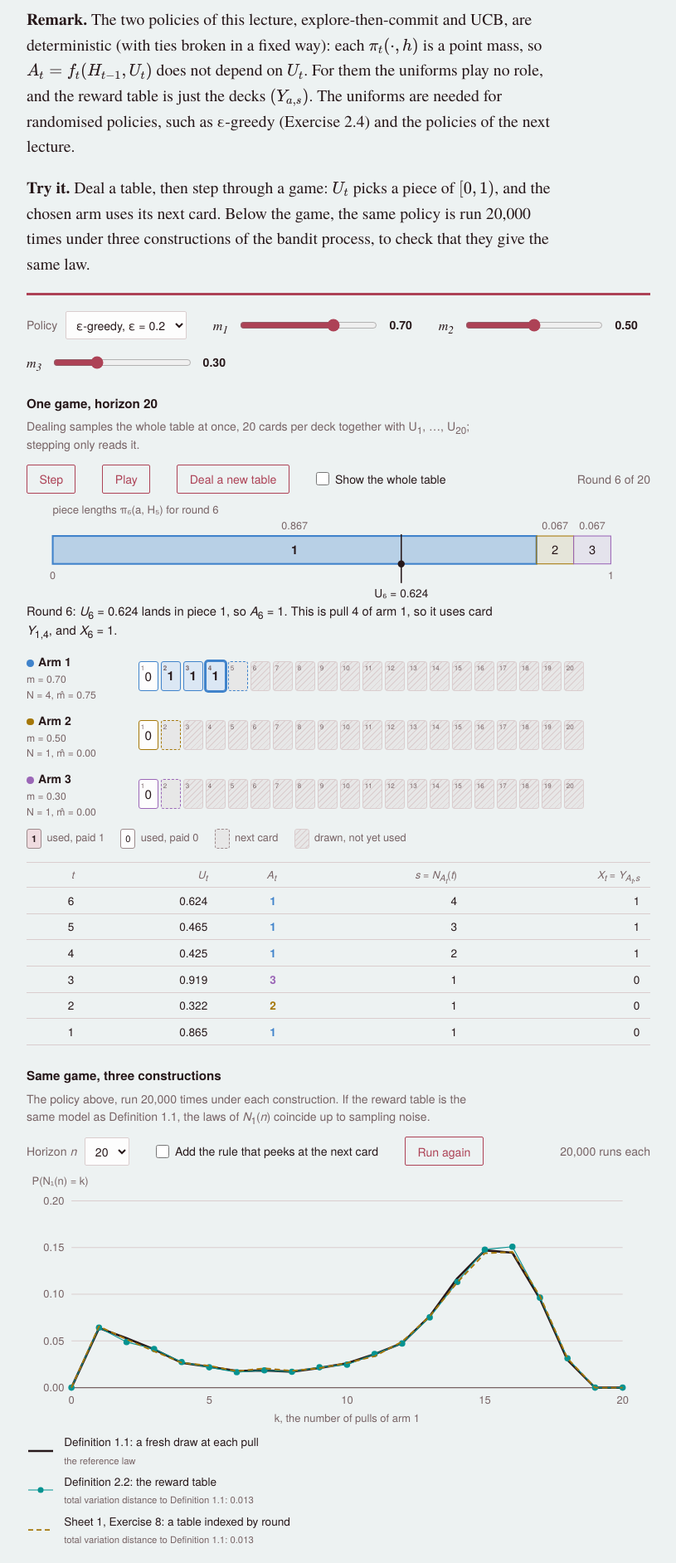
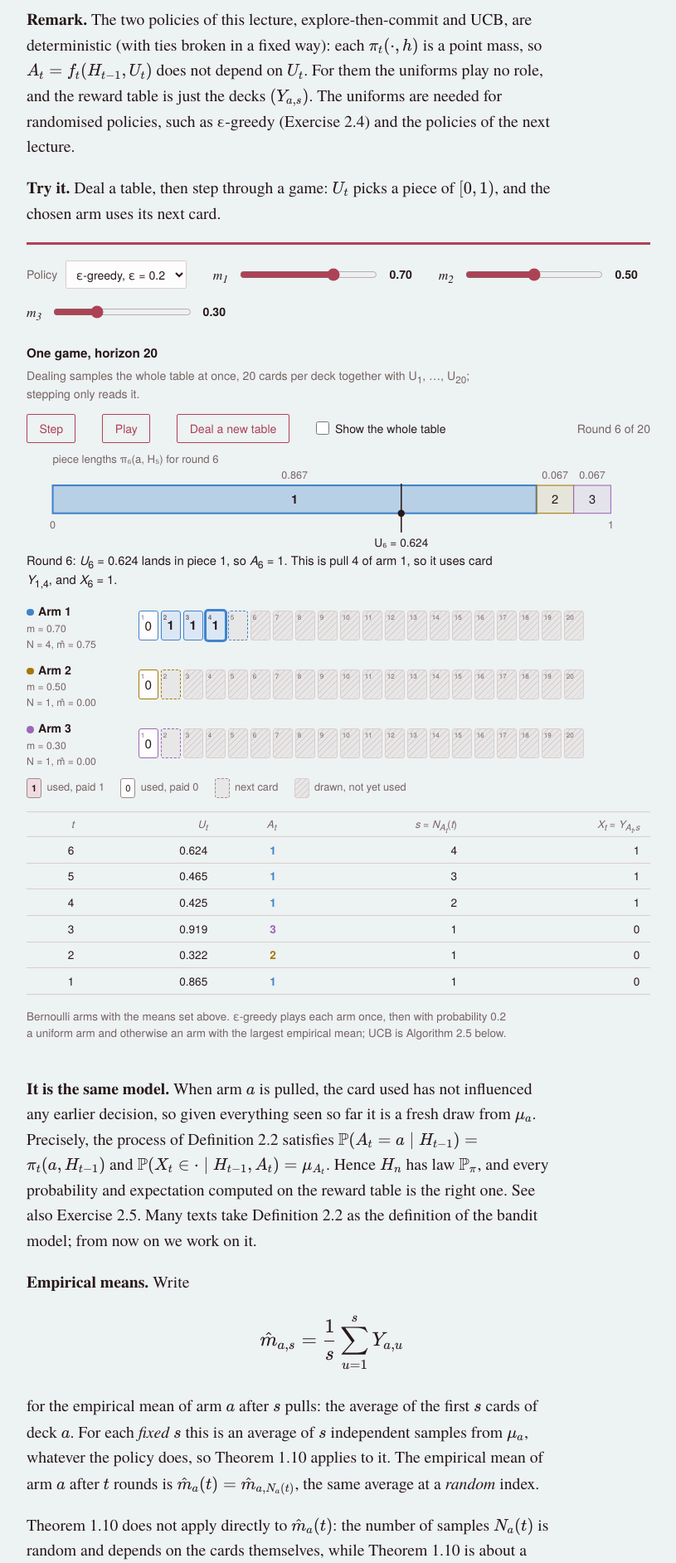
Before and after one commit to iyertejas/iyertejas.github.io, a Jekyll site: the page built from course-rl-2026-lecture-2.md, in a window 1280 px wide. Shown: the part 2224-4108 px from the top of the page at 83% size, without its empty margins (232-1047 px from the left). Built offline with Jekyll 4.4.1, drawn with Linux system fonts in a browser that asks for light colours; some of the changed text lies outside the part shown.

Commit message:
Lecture 2: remove the law-check part of the reward-table simulation; Exercise 2.5(b) on paper

```diff
--- a/_includes/sim-reward-table.html
+++ b/_includes/sim-reward-table.html
@@ -34,23 +34,4 @@
 </table>
 </div>
 
-<h3>Same game, three constructions</h3>
-<p class="rt-p">The policy above, run 20,000 times under each construction. If the reward table is the same model as Definition 1.1, the laws of <i>N</i><sub>1</sub>(<i>n</i>) coincide up to sampling noise.</p>
-<div class="controls rt-buttons">
-<div class="rt-field"><label for="rtN">Horizon <i>n</i></label>
-<select id="rtN"><option value="10">10</option><option value="20" selected>20</option><option value="40">40</option></select></div>
-<label class="rt-check"><input type="checkbox" id="rtPeek"> Add the rule that peeks at the next card</label>
-<button id="rtRun" type="button">Run again</button>
-<span class="rt-round" id="rtRunStatus"></span>
-</div>
-<svg class="rt-chart" id="rtChart" viewBox="0 0 680 280" role="img" aria-label="The law of N_1(n) under each construction"></svg>
-<div class="rt-legend" id="rtLegend"></div>
-<p class="rt-p">Both sides of the identity <span class="rt-math">E[Σ<sub><i>t</i></sub> <i>X<sub>t</sub></i>] = Σ<sub><i>a</i></sub> <i>m<sub>a</sub></i> E[<i>N<sub>a</sub></i>(<i>n</i>)]</span> from the proof of Lemma 1.6, estimated from the same runs:</p>
-<div class="rt-scroll rt-scroll-free">
-<table class="rt-table rt-lemma">
-<thead><tr><th scope="col">Construction</th><th scope="col">average Σ <i>X<sub>t</sub></i></th><th scope="col">Σ <i>m<sub>a</sub></i> · average <i>N<sub>a</sub></i>(<i>n</i>)</th><th scope="col">gap</th></tr></thead>
-<tbody id="rtLemma"></tbody>
-</table>
-</div>
-<p class="small-lab">With 20,000 runs, a total variation distance of about 0.01 and a gap of a few hundredths are sampling noise.</p>
 </figure>
--- a/course-rl-2026-lecture-2.md
+++ b/course-rl-2026-lecture-2.md
@@ -81,14 +81,14 @@ Picture a deck of cards for each arm: deck $$a$$ is $$Y_{a,1}, Y_{a,2}, \dots$$,
 
 **Remark.** The two policies of this lecture, explore-then-commit and UCB, are deterministic (with ties broken in a fixed way): each $$\pi_t(\cdot, h)$$ is a point mass, so $$A_t = f_t(H_{t-1}, U_t)$$ does not depend on $$U_t$$. For them the uniforms play no role, and the reward table is just the decks $$(Y_{a,s})$$. The uniforms are needed for randomised policies, such as ε-greedy (Exercise 2.4) and the policies of the next lecture.
 
-**Try it.** Deal a table, then step through a game: $$U_t$$ picks a piece of $$[0, 1)$$, and the chosen arm uses its next card. Below the game, the same policy is run 20,000 times under three constructions of the bandit process, to check that they give the same law.
+**Try it.** Deal a table, then step through a game: $$U_t$$ picks a piece of $$[0, 1)$$, and the chosen arm uses its next card.
 
 {% include sim-reward-table.html %}
 
-Bernoulli arms with the means set above. ε-greedy plays each arm once, then with probability 0.2 a uniform arm and otherwise an arm with the largest empirical mean; UCB is Algorithm 2.5 below. The peeking rule is not a policy: before choosing, it looks at the next card of each deck and swaps a 0 for a 1 when it can.
+Bernoulli arms with the means set above. ε-greedy plays each arm once, then with probability 0.2 a uniform arm and otherwise an arm with the largest empirical mean; UCB is Algorithm 2.5 below.
 {: .caption}
 
-**It is the same model.** When arm $$a$$ is pulled, the card used has not influenced any earlier decision, so given everything seen so far it is a fresh draw from $$\mu_a$$. Precisely, the process of Definition 2.2 satisfies $$\mathbb P(A_t = a \mid H_{t-1}) = \pi_t(a, H_{t-1})$$ and $$\mathbb P(X_t \in \cdot \mid H_{t-1}, A_t) = \mu_{A_t}$$. Hence $$H_n$$ has law $$\mathbb P_\pi$$, and every probability and expectation computed on the reward table is the right one. Exercise 2.5 tests it in the simulation above. Many texts take Definition 2.2 as the definition of the bandit model; from now on we work on it.
+**It is the same model.** When arm $$a$$ is pulled, the card used has not influenced any earlier decision, so given everything seen so far it is a fresh draw from $$\mu_a$$. Precisely, the process of Definition 2.2 satisfies $$\mathbb P(A_t = a \mid H_{t-1}) = \pi_t(a, H_{t-1})$$ and $$\mathbb P(X_t \in \cdot \mid H_{t-1}, A_t) = \mu_{A_t}$$. Hence $$H_n$$ has law $$\mathbb P_\pi$$, and every probability and expectation computed on the reward table is the right one. See also Exercise 2.5. Many texts take Definition 2.2 as the definition of the bandit model; from now on we work on it.
 
 **Empirical means.** Write
 
--- a/sims.js
+++ b/sims.js
@@ -1210,89 +1210,17 @@ function rewardTableWidget(){
       : `<tr><td colspan="5" class="rt-empty">No rounds played yet.</td></tr>`;
   }
 
-  /* the law check */
-  function simulate(c, pol, n, m){
-    const r = rng(seed()), hist = new Float64Array(n+1);
-    const Y = [new Uint8Array(n), new Uint8Array(n), new Uint8Array(n)], Yr = new Uint8Array(n*K), U = new Float64Array(n);
-    const N = [0,0,0], S = [0,0,0], sumN = [0,0,0], table = c === "table" || c === "peek";
-    let sumX = 0;
-    for (let run=0; run<RUNS; run++){
-      N[0] = N[1] = N[2] = 0; S[0] = S[1] = S[2] = 0;
-      if (table){ for (let a=0;a<K;a++) for (let s=0;s<n;s++) Y[a][s] = r() < m[a] ? 1 : 0; for (let t=0;t<n;t++) U[t] = r(); }
-      else if (c === "round"){ for (let i=0;i<n*K;i++) Yr[i] = r() < m[i % K] ? 1 : 0; }
-      for (let t=1;t<=n;t++){
-        let a = pick(probs(pol, t, n, N, S), table ? U[t-1] : r());
-        if (c === "peek" && Y[a][N[a]] === 0){ for (let b=0;b<K;b++) if (Y[b][N[b]] === 1){ a = b; break; } }
-        const x = c === "fresh" ? (r() < m[a] ? 1 : 0) : c === "round" ? Yr[(t-1)*K + a] : Y[a][N[a]];
-        N[a]++; S[a] += x; sumX += x;
-      }
-      hist[N[0]]++; sumN[0] += N[0]; sumN[1] += N[1]; sumN[2] += N[2];
-    }
-    for (let k=0;k<=n;k++) hist[k] /= RUNS;
-    return { c, hist, meanX: sumX/RUNS, lemma: (m[0]*sumN[0] + m[1]*sumN[1] + m[2]*sumN[2])/RUNS };
-  }
-  const SERIES = {
-    fresh: { label:"Definition 1.1: a fresh draw at each pull", col:"var(--ink)", w:2.5, dash:"", mark:"" },
-    table: { label:"Definition 2.2: the reward table", col:"var(--c3)", w:1, dash:"", mark:"circle" },
-    round: { label:"Sheet 1, Exercise 8: a table indexed by round", col:"var(--c1)", w:1.75, dash:"6 4", mark:"" },
-    peek:  { label:"The reward table with the peeking rule", col:"var(--accent)", w:1.75, dash:"", mark:"square" }
-  };
-  const swatch = sp => `<svg width="34" height="14" viewBox="0 0 34 14" aria-hidden="true"><line x1="2" y1="7" x2="32" y2="7" stroke="${sp.col}" stroke-width="${sp.w}" stroke-dasharray="${sp.dash}"/>`
-    + (sp.mark === "circle" ? `<circle cx="17" cy="7" r="3.5" fill="${sp.col}"/>` : sp.mark === "square" ? `<rect x="13.5" y="3.5" width="7" height="7" fill="${sp.col}"/>` : "") + `</svg>`;
-  function drawChart(res, n){
-    const W = fit("rtChart", 680, 280), H = 280, L = 50, R = 16, T = 30, B = 42, pw = W-L-R, ph = H-T-B;
-    let ymax = 0; res.forEach(r => r.hist.forEach(v => { if (v > ymax) ymax = v; }));
-    const ystep = [0.02, 0.05, 0.1, 0.2, 0.25, 0.5].find(s => ymax/s <= 6) || 0.5, ytop = Math.ceil(ymax*1.05/ystep)*ystep;
-    const X = k => L + k/n*pw, Yc = v => T + ph - v/ytop*ph, xstep = n <= 10 ? 2 : n <= 20 ? 5 : 10;
-    const lab = (x, y, s, a = "middle") => `<text x="${x}" y="${y}" text-anchor="${a}" font-family="var(--sans)" font-size="12" fill="var(--muted)">${s}</text>`;
-    let o = "";
-    for (let v=0; v<=ytop+1e-9; v+=ystep) o += `<line x1="${L}" x2="${W-R}" y1="${Yc(v)}" y2="${Yc(v)}" stroke="var(--rule)"/>` + lab(L-8, Yc(v)+4, v.toFixed(2), "end");
-    for (let k=0; k<=n; k+=xstep) o += lab(X(k), T+ph+18, k);
-    o += lab(L + pw/2, H-4, "k, the number of pulls of arm 1") + lab(L-44, 12, "P(N₁(n) = k)", "start");
-    o += `<line x1="${L}" x2="${W-R}" y1="${T+ph}" y2="${T+ph}" stroke="var(--muted)"/>`;
-    for (const r of res){
-      const sp = SERIES[r.c];
-      o += `<polyline points="${Array.from(r.hist, (v,k) => `${X(k).toFixed(1)},${Yc(v).toFixed(1)}`).join(" ")}" fill="none" stroke="${sp.col}" stroke-width="${sp.w}" stroke-dasharray="${sp.dash}" stroke-linejoin="round"/>`;
-      if (sp.mark === "circle") r.hist.forEach((v,k) => { o += `<circle cx="${X(k)}" cy="${Yc(v)}" r="3.5" fill="${sp.col}"/>`; });
-      if (sp.mark === "square") r.hist.forEach((v,k) => { o += `<rect x="${X(k)-3}" y="${Yc(v)-3}" width="6" height="6" fill="${sp.col}"/>`; });
-    }
-    $("rtChart").innerHTML = o;
-    const base = res[0].hist;
-    $("rtLegend").innerHTML = res.map(r => {
-      let note = "the reference law";
-      if (r.c !== "fresh"){ let d = 0; for (let k=0;k<=n;k++) d += Math.abs(r.hist[k] - base[k]); note = `total variation distance to Definition 1.1: ${(d/2).toFixed(3)}`; }
-      return `<div class="rt-leg">${swatch(SERIES[r.c])}<span>${SERIES[r.c].label}<br><small>${note}</small></span></div>`;
-    }).join("");
-    $("rtLemma").innerHTML = res.map(r => {
-      const gap = r.meanX - r.lemma;
-      return `<tr><th scope="row">${SERIES[r.c].label}</th><td>${r.meanX.toFixed(3)}</td><td>${r.lemma.toFixed(3)}</td><td${Math.abs(gap) > 0.1 ? ' class="rt-flag"' : ""}>${gap < 0 ? "−" : "+"}${Math.abs(gap).toFixed(3)}</td></tr>`;
-    }).join("");
-  }
-  let ran = false, lastRes = null, lastN = 0;
-  function run(){
-    ran = true;
-    $("rtRunStatus").textContent = "Running…"; $("rtRun").disabled = true;
-    setTimeout(() => {
-      const n = +$("rtN").value, pol = policy(), m = means();
-      const list = ["fresh", "table", "round"]; if ($("rtPeek").checked) list.push("peek");
-      lastRes = list.map(c => simulate(c, pol, n, m)); lastN = n; drawChart(lastRes, n);
-      $("rtRunStatus").textContent = `${RUNS.toLocaleString("en-GB")} runs each`; $("rtRun").disabled = false;
-    }, 20);
-  }
 
-  const reset = () => { deal(); if (ran) run(); };
+  const reset = () => deal();
   ["rtM1","rtM2","rtM3"].forEach(id => bindSlider(id, 2, null, reset));
   $("rtPolicy").addEventListener("change", reset);
   $("rtStep").addEventListener("click", () => { stop(); step(); });
   $("rtPlay").addEventListener("click", play);
   $("rtDeal").addEventListener("click", deal);
   $("rtReveal").addEventListener("change", drawDecks);
-  $("rtN").addEventListener("change", run);
-  $("rtPeek").addEventListener("change", run);
-  $("rtRun").addEventListener("click", run);
   deal();
   for (let i=0;i<6;i++) step();
-  return { start(){ if (!ran) run(); }, redraw(){ drawInterval(); if (lastRes) drawChart(lastRes, lastN); } };
+  return { start(){}, redraw(){ drawInterval(); } };
 }
 
 /* ---------- boot ---------- */
--- a/style.css
+++ b/style.css
@@ -266,7 +266,7 @@ button:disabled:hover{background:transparent}
 .rt-check input{accent-color:var(--accent);width:1rem;height:1rem;margin:0}
 .rt-round{margin-left:auto;color:var(--muted);font-variant-numeric:tabular-nums}
 .rt-buttons{margin-bottom:.6rem}
-.rt-interval,.rt-chart{display:block;width:100%;height:auto;max-width:46rem;overflow:visible}
+.rt-interval{display:block;width:100%;height:auto;max-width:46rem;overflow:visible}
 #table-demo .status{margin:.2rem 0 1rem;min-height:3em;max-width:72ch}
 .rt-decks{display:grid;gap:.7rem;font-family:var(--sans)}
 .rt-deck{display:grid;grid-template-columns:7.5rem minmax(0,1fr);gap:.8rem;align-items:center}
@@ -287,16 +287,9 @@ button:disabled:hover{background:transparent}
 .rt-key{display:flex;flex-wrap:wrap;gap:.4rem 1.2rem;font-family:var(--sans);font-size:.8rem;color:var(--muted);margin:.7rem 0 1rem}
 .rt-key .rt-card{width:18px;height:24px;font-size:.7rem;margin-right:.4rem;vertical-align:middle}
 .rt-scroll{overflow:auto;max-height:15rem;border-top:1px solid var(--rule);border-bottom:1px solid var(--rule);margin:.4rem 0 .8rem}
-.rt-scroll-free{max-height:none}
 .rt-table{border-collapse:collapse;width:100%;font-family:var(--sans);font-size:.85rem;font-variant-numeric:tabular-nums}
 .rt-table th,.rt-table td{padding:.3rem .8rem .3rem 0;text-align:right;border-bottom:1px solid var(--rule);font-weight:400;white-space:nowrap}
 .rt-table thead th{color:var(--muted);font-size:.78rem;background:var(--paper);position:sticky;top:0}
 .rt-table tbody tr:last-child th,.rt-table tbody tr:last-child td{border-bottom:0}
-.rt-lemma th:first-child,.rt-lemma th[scope=row]{text-align:left;white-space:normal}
 .rt-empty{text-align:left!important;color:var(--muted)}
-.rt-flag{color:var(--accent);font-weight:700!important}
-.rt-legend{display:grid;gap:.35rem;font-family:var(--sans);font-size:.85rem;margin:.6rem 0 1rem}
-.rt-leg{display:grid;grid-template-columns:34px minmax(0,1fr);gap:.7rem;align-items:center}
-.rt-leg small{color:var(--muted);font-variant-numeric:tabular-nums}
-.rt-math{white-space:nowrap}
 @media (max-width:560px){ .rt-deck{grid-template-columns:minmax(0,1fr);gap:.3rem} .rt-round{margin-left:0;flex-basis:100%} }
```
Also changed, not shown: course-rl-2026-sheet-2.md (+1 -1 lines).
